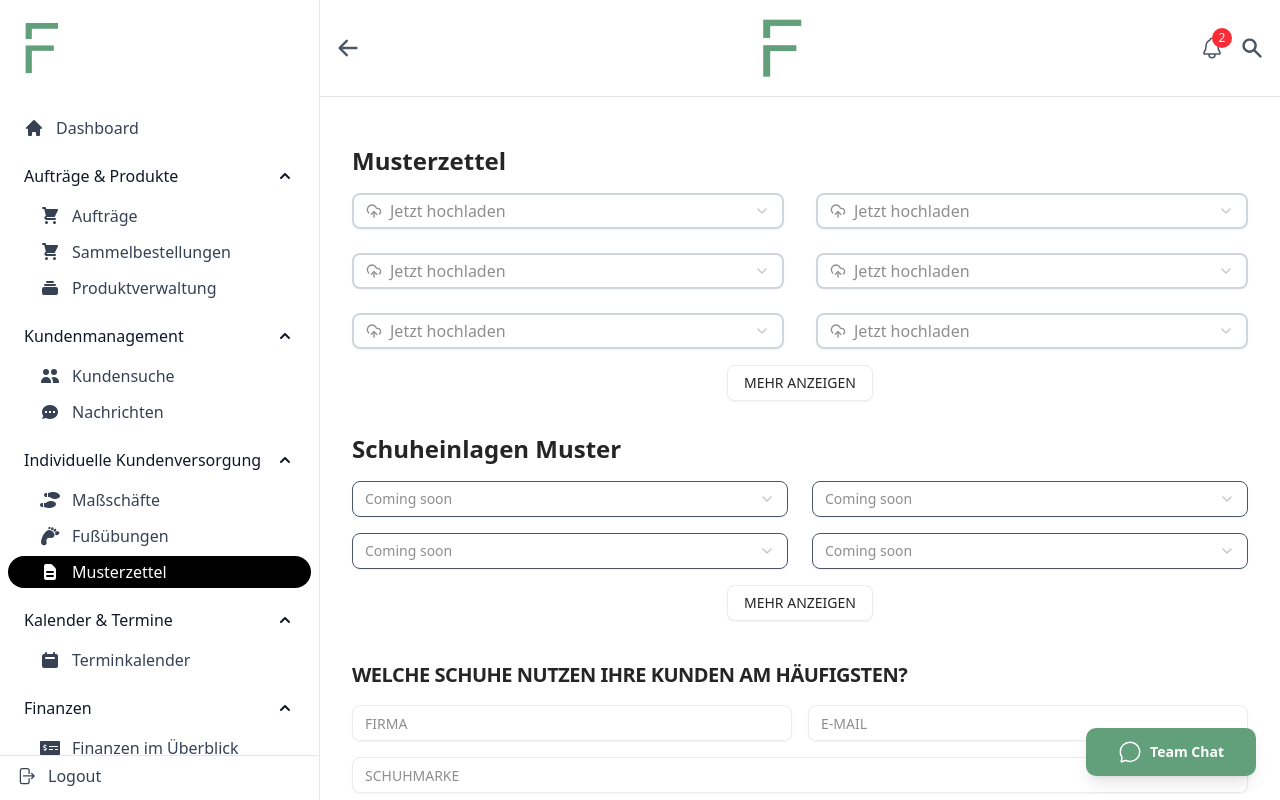
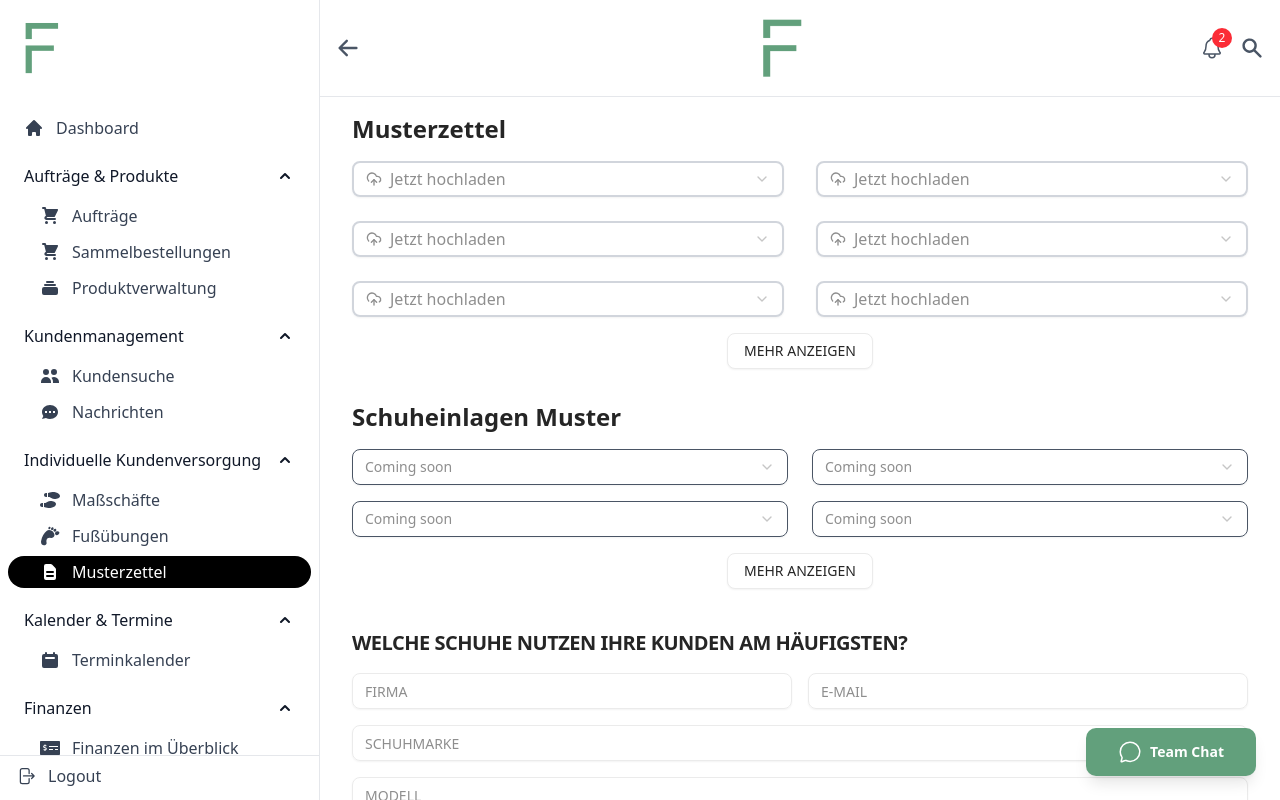
Before and after one commit to backbencherstudio/tdhaemoi-partner-dashbaord, a Next.js app: page /dashboard/musterzettel in a window 1280 px wide. Built offline with nearby package versions, Linux system fonts and the light colour scheme; sample sign-in values are in the browser's storage.

Commit message:
solve issues

```diff
--- a/app/(dashboard)/dashboard/custom-shafts/details/[id]/page.tsx
+++ b/app/(dashboard)/dashboard/custom-shafts/details/[id]/page.tsx
@@ -95,20 +95,22 @@ export default function DetailsPage() {
       {/* Bottom: Image and Info */}
       <div className="flex flex-col md:flex-row gap-10 items-center justify-center">
         {/* Image */}
-        <div className="w-full md:w-1/2 flex justify-center">
+        <div className="w-full md:w-1/2 flex justify-center my-10">
           <div
             className="cursor-pointer w-full h-full"
             onClick={() => fileInputRef.current?.click()}
             title="Bild ändern"
           >
+            <div className='w-full h-full'>
               <Image
                 src={uploadedImage || shaft.image}
                 alt={shaft.name}
                 width={1000}
                 height={1000}
-              className="w-full h-full object-cover"
+                className="w-[550px] h-full object-cover"
                 priority
               />
+            </div>
           </div>
           <input
             type="file"
--- a/app/(dashboard)/dashboard/musterzettel/page.tsx
+++ b/app/(dashboard)/dashboard/musterzettel/page.tsx
@@ -22,8 +22,8 @@ function UploadDropdown() {
 
 export default function MusterzettelPage() {
     return (
-        <div className="">
-            <div className=" w-full px-4 py-8">
+        <>
+            <div className=" w-full px-4 ">
                 {/* Musterzettel Section */}
                 <h2 className="text-2xl font-bold mb-4">Musterzettel</h2>
                 <div className="grid grid-cols-1 md:grid-cols-2 gap-8 mb-4">
@@ -95,6 +95,6 @@ export default function MusterzettelPage() {
                     </div>
                 </div>
             </footer>
-        </div>
+        </>
     );
 }
```
Lines whose indentation alone changed are shown as unchanged.
